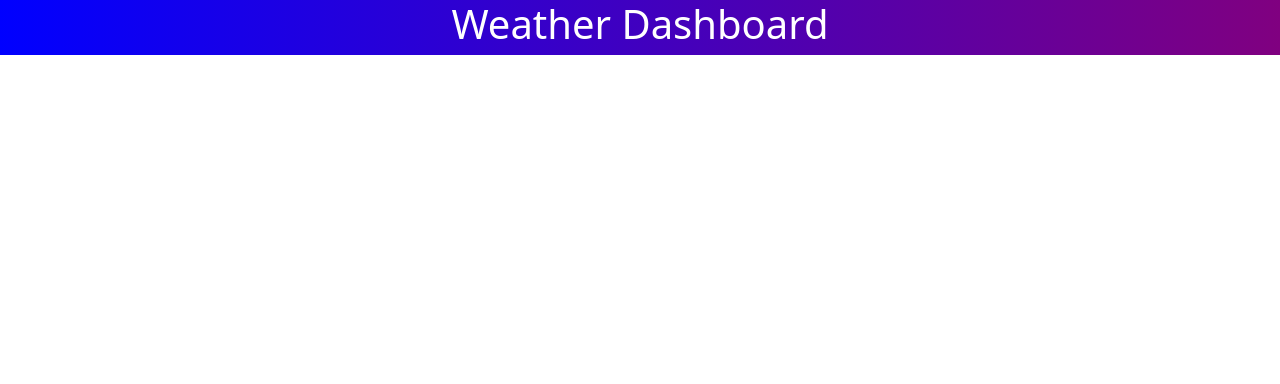
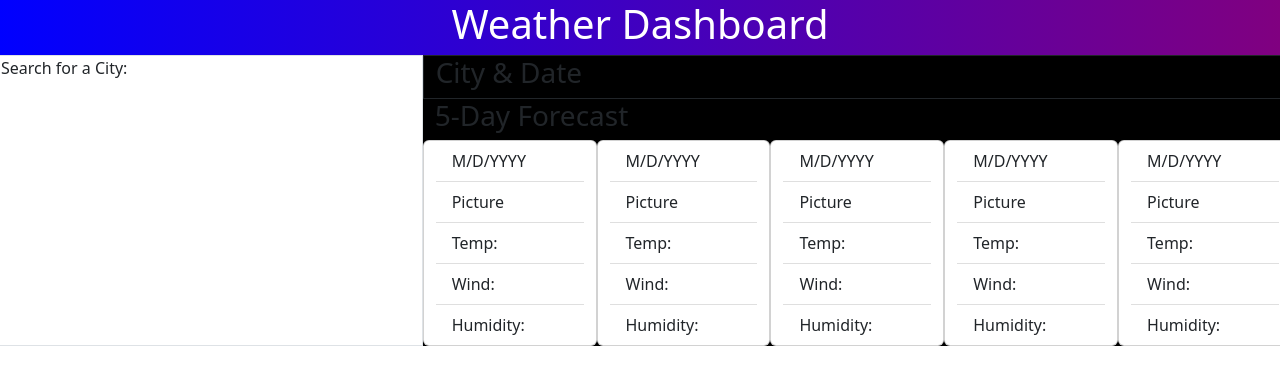
Before and after one commit to BrettMiller47/weather-dashboard, a plain HTML site: page index.html in a window 1280 px wide. Drawn offline with nearby package versions, Linux system fonts and the light colour scheme.

Commit message:
created wireframe for <main> content consisting of City Search <section> and Display <section>.  Display section wireframing complete with exception of summary rows underneath <h3> 'City & Date' <h3>.  City Search column requires further additions of rows within the City Search <section>

```diff
--- a/index.html
+++ b/index.html
@@ -15,6 +15,68 @@
     <header class="row p-0 m-0">
         <h1 class="p-0 m-0 text-center">Weather Dashboard</h1>
     </header>
+    <main class="row">
+        <section class="col-md-4 border border-black">Search for a City:
+
+        </section>
+        <section class="col-md-8 container-fluid">
+            <div class="row bg-black">
+                <div class="col-12 border border-dark">
+                    <h3>City & Date</h3>
+                </div>
+                <div class="col-12 border-dark">
+                    <h3>5-Day Forecast</h3>
+                    <div class="row">
+                        <div class="col card">
+                            <ul id="day-1" class="list-group list-group-flush">
+                                <li class="list-group-item">M/D/YYYY</li>
+                                <li class="list-group-item">Picture</li>
+                                <li class="list-group-item">Temp: </li>
+                                <li class="list-group-item">Wind: </li>
+                                <li class="list-group-item">Humidity: </li>
+                            </ul>
+                        </div>
+                        <div class="col card">
+                            <ul id="day-2" class="list-group list-group-flush">
+                                <li class="list-group-item">M/D/YYYY</li>
+                                <li class="list-group-item">Picture</li>
+                                <li class="list-group-item">Temp: </li>
+                                <li class="list-group-item">Wind: </li>
+                                <li class="list-group-item">Humidity: </li>
+                            </ul>
+                        </div>
+                        <div class="col card">
+                            <ul id="day-3" class="list-group list-group-flush">
+                                <li class="list-group-item">M/D/YYYY</li>
+                                <li class="list-group-item">Picture</li>
+                                <li class="list-group-item">Temp: </li>
+                                <li class="list-group-item">Wind: </li>
+                                <li class="list-group-item">Humidity: </li>
+                            </ul>
+                        </div>
+                        <div class="col card">
+                            <ul id="day-4" class="list-group list-group-flush">
+                                <li class="list-group-item">M/D/YYYY</li>
+                                <li class="list-group-item">Picture</li>
+                                <li class="list-group-item">Temp: </li>
+                                <li class="list-group-item">Wind: </li>
+                                <li class="list-group-item">Humidity: </li>
+                            </ul>
+                        </div>
+                        <div class="col card">
+                            <ul id="day-5" class="list-group list-group-flush">
+                                <li class="list-group-item">M/D/YYYY</li>
+                                <li class="list-group-item">Picture</li>
+                                <li class="list-group-item">Temp: </li>
+                                <li class="list-group-item">Wind: </li>
+                                <li class="list-group-item">Humidity: </li>
+                            </ul>
+                        </div>
+                    </div>
+                </div>
+            </div>
+        </section>
+    </main>
 </body>
 <script src="jquery-1.12.4.min.js"></script>
 <script src="./assets/js/script.js"></script>
```
